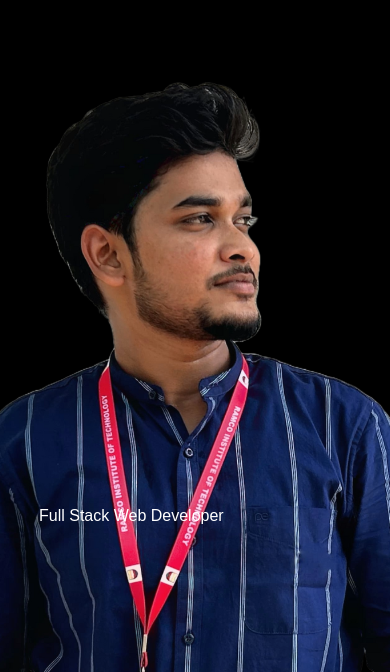
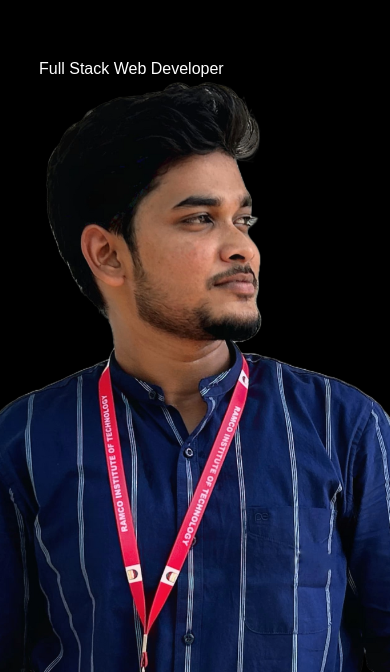
Before and after one commit to Sathik9536/Portfolio, a plain HTML site: page index.html in a window 390 px wide. Shown: the part 172-844 px from the top of the page. Drawn offline with Linux system fonts and the light colour scheme.

Commit message:
Update style.css

```diff
--- a/style.css
+++ b/style.css
@@ -386,7 +386,7 @@ nav .fa-solid{
         background-image: url(Img/phone\ back.png);
     }
     .header-text{
-        margin-top: 510px;
+        margin-bottom: 510px;
         font-size: 16px;
         margin-right: -30px;
     }
```
